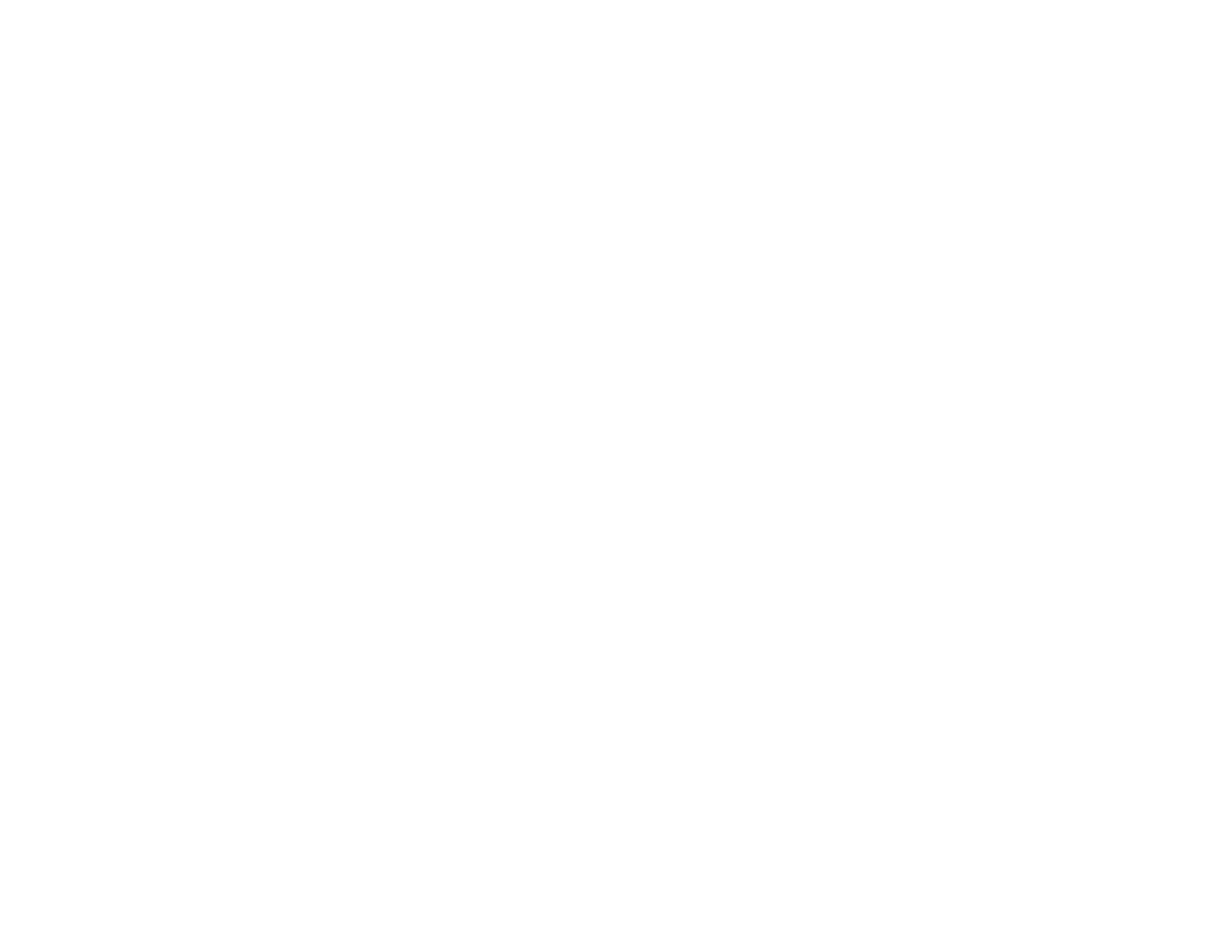
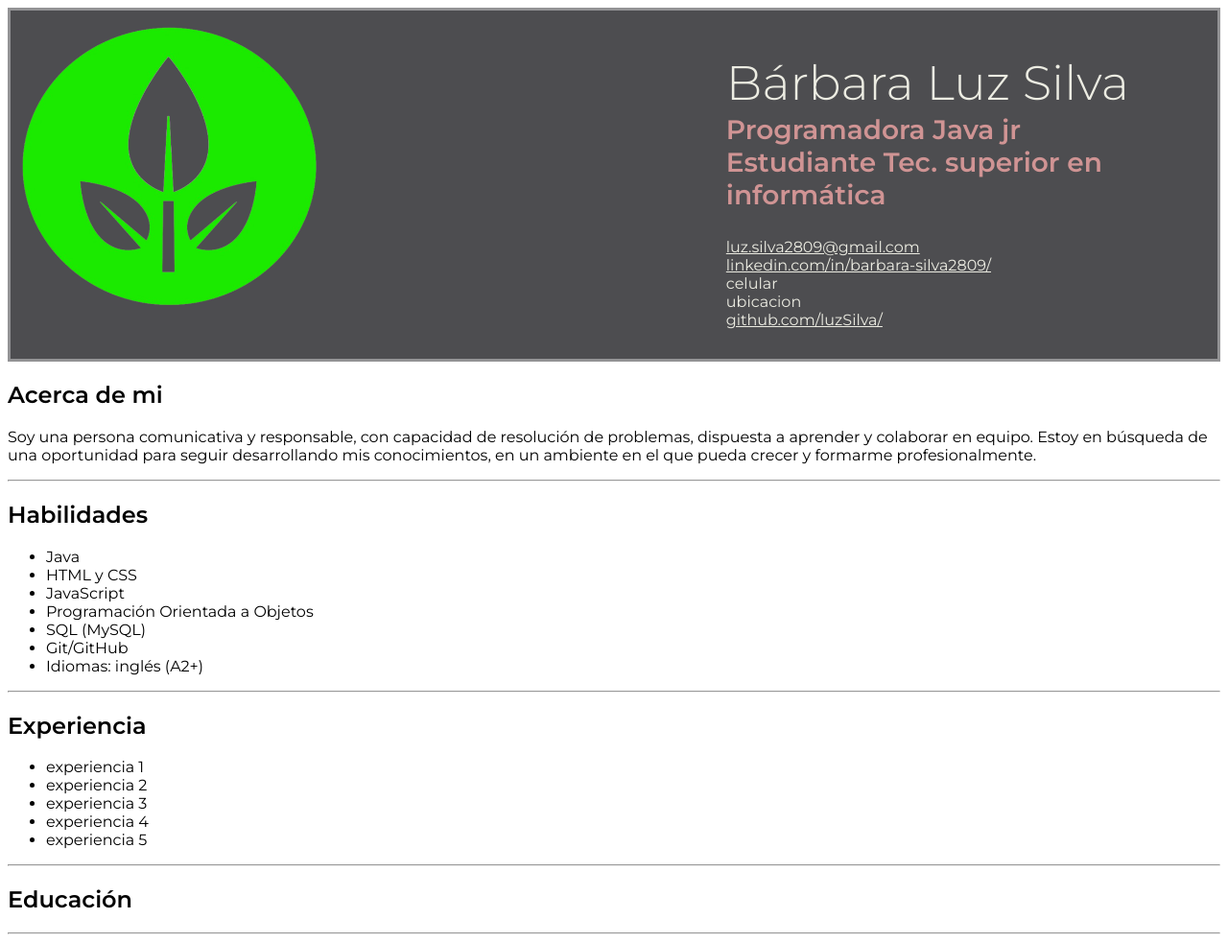
Before and after one commit to luzSilva/CV_Barbara-Silva, a plain HTML site: page index.html in a window 1280 px wide. Shown: the whole page at 96% size. Before the commit the page ends 800 px from the top, so only its background shows below. Drawn offline with Linux system fonts and the light colour scheme.

Commit message:
Estilo y desarrollo del cv

```diff
--- a/index.html
+++ b/index.html
@@ -4,12 +4,74 @@
     <title>Curriculum vitae</title>
     <link rel="preconnect" href="https://fonts.googleapis.com">
     <link rel="preconnect" href="https://fonts.gstatic.com" crossorigin>
-    <link href="https://fonts.googleapis.com/css2?family=Work+Sans:wght@300;400;600&display=swap" rel="stylesheet">
+    <link href="https://fonts.googleapis.com/css2?family=Montserrat:wght@300;400;600&display=swap" rel="stylesheet">
+
     <link rel="stylesheet" href="style.css">
 </head>
 
 <body>
+    <header>
+        <img src="img/pngwing.com.png" width="330" height="300">
+        <section>
+            <h1>Bárbara Luz Silva</h1>
+            <h3>Programadora Java jr
+                <br> Estudiante Tec. superior en informática
+            </h3>
+            <ul>
+                <li><a href="mailto:luz.silva2809@gmail.com"> luz.silva2809@gmail.com</a> </li>
+                <li><a href="https://www.linkedin.com/in/barbara-silva2809/">linkedin.com/in/barbara-silva2809/</a></li>
+                <li>celular</li>
+                <li>ubicacion</li>
+                <li><a href="https://github.com/luzSilva">github.com/luzSilva/</a></li>
+            </ul>
+        </section>
+    </header>
+    <main>
+       <section class="bar">
+       <p>
 
+       </p>
+       </section>
+        <section class="about me">
+            <h2>Acerca de mi</h2>
+            <p>Soy una persona comunicativa y responsable, con capacidad de resolución de problemas, dispuesta a aprender y colaborar en equipo.
+                Estoy en búsqueda de una oportunidad para seguir desarrollando mis conocimientos, en un ambiente en el que pueda crecer y formarme profesionalmente.
+                </p>
+        </section>
+        <hr>
+        <section class="skills">
+            <h2>Habilidades</h2>
+            <ul>
+                <li>Java</li>
+                <li>HTML y CSS</li>
+                <li>JavaScript</li>
+                <li>Programación Orientada a Objetos</li>
+                <li>SQL (MySQL)</li>
+                <li>Git/GitHub</li>
+                <li>Idiomas: inglés (A2+)</li>
+            </ul>
+        </section>
+        <hr>
+        <section class="experience">
+            <h2>Experiencia</h2>
+            <ul>
+                <li>experiencia 1</li>
+                <li>experiencia 2</li>
+                <li>experiencia 3</li>
+                <li>experiencia 4</li>
+                <li>experiencia 5</li>
+            </ul>
+        </section>
+        <hr>
+        <section class="education">
+            <h2>Educación</h2>
+        </section>
+        <hr>
+    </main>
+
+    <footer>
+
+    </footer>
 </body>
 
 </html>
--- a/style.css
+++ b/style.css
@@ -1,3 +1,45 @@
 html{
-    font-family: 'Work Sans', sans-serif;
+    font-family: 'Montserrat', sans-serif;
 }
+header
+{
+    text-align: left;
+    color: rgb(236, 236, 226);
+    background-color: #4d4d50;
+    border: solid 3px #ffffff64;
+    padding-right: 15px;
+    padding-top: 15px;
+    overflow-y: auto;
+
+}
+header section
+{
+    display: block;
+    float: right;
+    width: 40%;
+    margin: 15px 0 15px auto;
+}
+header section ul
+{
+    list-style: none;
+    padding-left:0 ;
+    text-decoration: none;
+}
+header section h1
+{
+    font-size: 50px;
+    margin-top: 15px;
+    margin-bottom: 0;
+    font-weight: 300;
+
+}
+header section h3
+{
+    color: rgb(208, 148, 148);
+    margin-top: 1px;
+    font-size: 28px;
+}
+a
+{
+    color: rgb(236, 236, 226);
+}
```
Also changed, not shown: img/pngwing.com.png (added).
